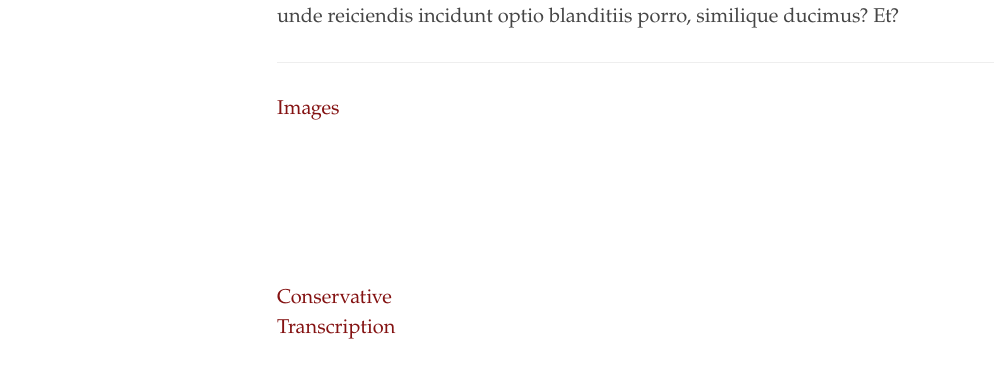
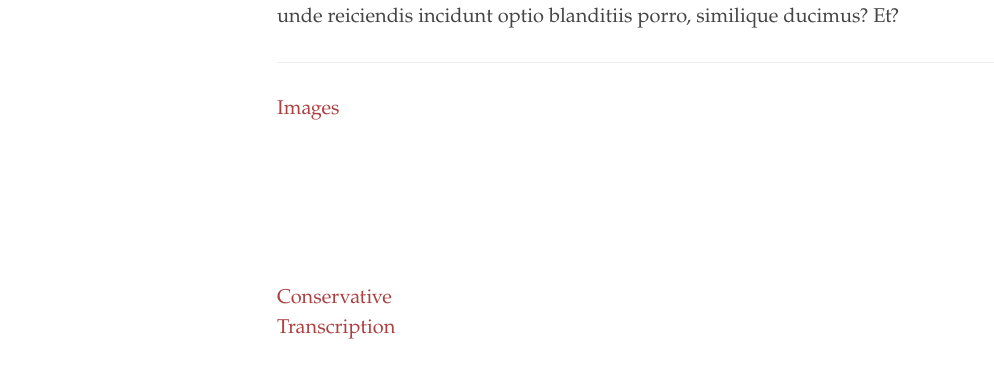
Before and after one commit to digbmc/moriscos-daimel, a Jekyll site: the page built from index.html, in a window 1280 px wide. Shown: the part 270-648 px from the top of the page, without its empty margins (3-997 px from the left). Built offline with Jekyll 4.4.1, drawn with Linux system fonts in a browser that asks for light colours.

Commit message:
Box edit test 3.

```diff
--- a/_sass/_ed.scss
+++ b/_sass/_ed.scss
@@ -811,6 +811,7 @@ li.prose-indent {
 /*Niko's edits*/
 div.editions a {
   display: block;
+  color: #ac4142
 }
 .box {
   position: relative;
```
